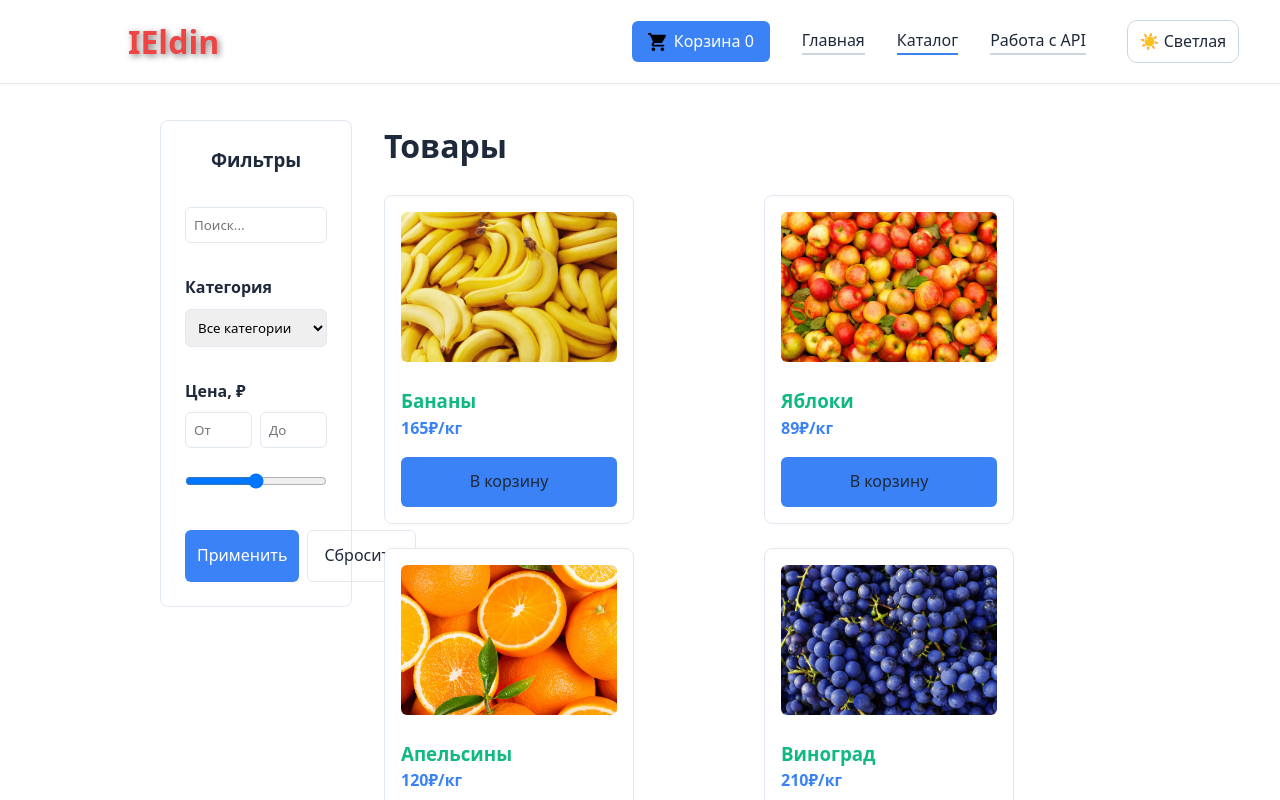
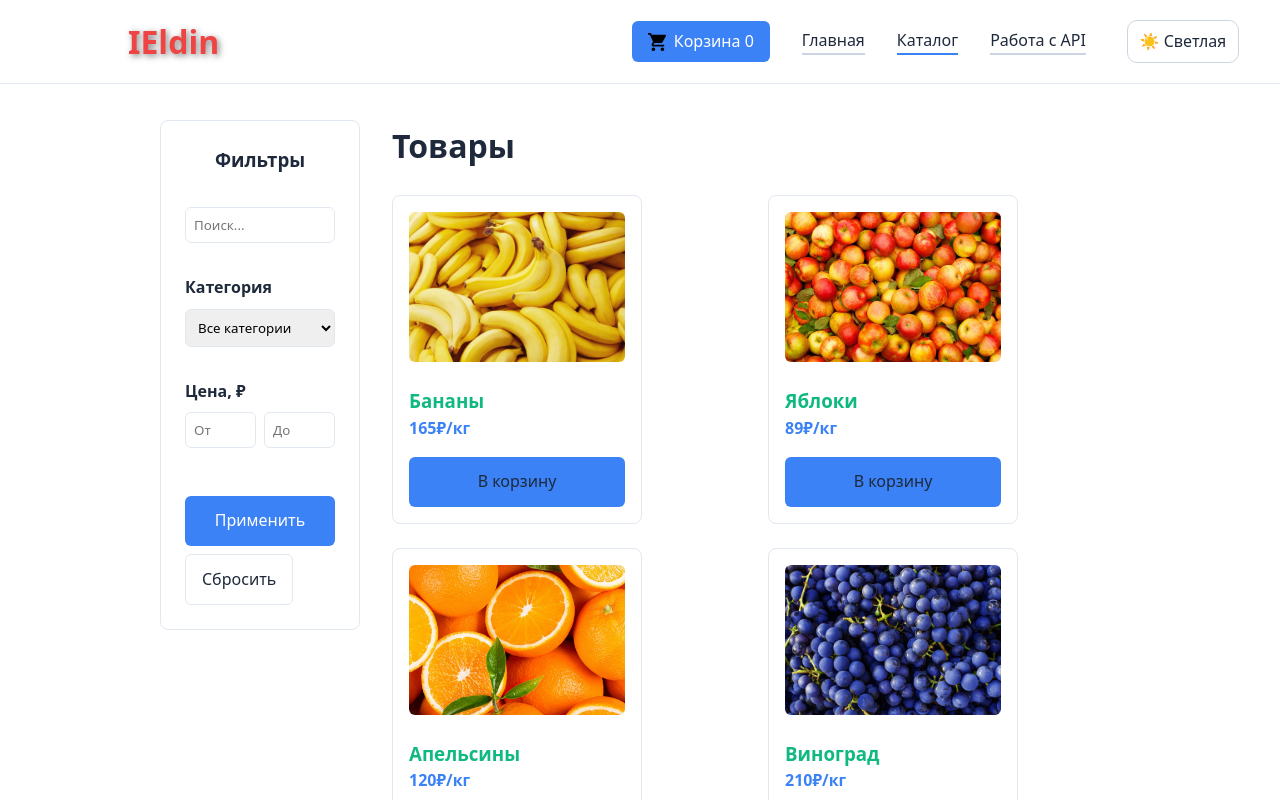
Before and after one commit to IlyaEldin/portfolioapp, a React (Vite) app: page /catalog in a window 1280 px wide. Shown: the top 800 px of the page. Built offline with nearby package versions, Linux system fonts and the light colour scheme.

Commit message:
Сделал фильтрацию

```diff
--- a/src/components/Catalog/Catalog.css
+++ b/src/components/Catalog/Catalog.css
@@ -7,12 +7,15 @@
 }
 
 .filter-bar {
+  display: flex;
+  flex-direction: column;
+  flex-wrap: wrap;
   width: 20%;
   background: var(--bg-card);
   padding: 1.5rem;
   border-radius: 8px;
   border: 1px solid var(--border-color);
-  flex-shrink: 0;
+  min-width: 200px;
 }
 
 .filter-bar h3 {
@@ -49,6 +52,7 @@
 
 .filter-actions {
   display: flex;
+  flex-wrap: wrap;
   gap: 0.5rem;
   margin-top: 1rem;
 }
@@ -84,3 +88,13 @@
   grid-template-columns: repeat(auto-fill, minmax(250px, 1fr));
   gap: 1.5rem;
 }
+
+.header-products {
+  display: flex;
+  align-items: center;
+}
+
+.header-products p {
+  margin-bottom: 1rem;
+  margin-left: 1.5rem;
+}
--- a/src/components/Catalog/Catalog.jsx
+++ b/src/components/Catalog/Catalog.jsx
@@ -1,25 +1,92 @@
 import "./Catalog.css";
 import ProductCard from "../ProductCard/ProductCard";
 import { PRODUCTS } from "../HomePage/products";
+import { useEffect, useState } from "react";
 
 export default function Catalog() {
+  const [searchValue, setSearchValue] = useState("");
+  const [priceValue, setPriceValue] = useState(["", ""]);
+  const [category, setCategory] = useState("Все категории");
+  const [productsVisible, setProductVisible] = useState(PRODUCTS);
+
+  useEffect(() => {
+    console.log(document.documentElement.clientWidth);
+  }, [searchValue]);
+
+  const handleFilterApply = () => {
+    console.log(priceValue);
+    let priceValueNew = "";
+
+    if (priceValue[0] !== "" && priceValue[1] === "") {
+      priceValueNew = 1000;
+    } else {
+      priceValueNew = priceValue[1];
+    }
+
+    setProductVisible(
+      PRODUCTS.filter(
+        (product) =>
+          (product.name.toLowerCase().includes(searchValue.toLowerCase()) ||
+            searchValue === "") &&
+          (category === product.category || category === "Все категории") &&
+          (product.price < priceValueNew || priceValueNew === "") &&
+          (product.price > priceValue[0] || priceValue[0] === "")
+      )
+    );
+  };
+
+  const handleFilterReset = () => {
+    setSearchValue("");
+    setPriceValue(["", ""]);
+    setCategory("Все категории");
+    setProductVisible(PRODUCTS);
+  };
+
+  const handleInitPrice = (event, type) => {
+    const newValue = event.target.value;
+
+    // проверка на стирание
+    if (newValue === "") {
+      setPriceValue((prev) => (type === "+" ? [prev[0], ""] : ["", prev[1]]));
+      return;
+    }
+
+    const numericValue = Number(newValue);
+    setPriceValue((prev) =>
+      !isNaN(numericValue) && isFinite(numericValue)
+        ? type === "+"
+          ? [prev[0], numericValue]
+          : [numericValue, prev[1]]
+        : prev
+    );
+  };
+
   return (
     <div className='catalog'>
       <div className='filter-bar'>
         <h3>Фильтры</h3>
 
         <div className='filter-group'>
-          <input type='text' placeholder='Поиск...' />
+          <input
+            value={searchValue}
+            onChange={(event) => {
+              setSearchValue(event.target.value);
+            }}
+            type='text'
+            placeholder='Поиск...'
+          />
         </div>
-
         <div className='filter-group'>
           <h4>Категория</h4>
-          <select>
-            <option>Все категории</option>
-            <option>Фрукты</option>
-            <option>Овощи</option>
-            <option>Ягоды</option>
-            <option>Зелень</option>
+          <select
+            value={category}
+            onChange={(event) => setCategory(event.target.value)}
+          >
+            <option value='Все категории'>Все категории</option>
+            <option value='Фрукты'>Фрукты</option>
+            <option value='Овощи'>Овощи</option>
+            <option value='Ягоды'>Ягоды</option>
+            <option value='Зелень'>Зелень</option>
           </select>
         </div>
 
@@ -27,23 +94,45 @@ export default function Catalog() {
           <h4>Цена, ₽</h4>
           <div className='price-range'>
             <div className='price-inputs'>
-              <input type='number' placeholder='От' min='0' />
-              <input type='number' placeholder='До' min='0' />
+              <input
+                value={priceValue[0]}
+                onChange={(event) => handleInitPrice(event, "-")}
+                type='text'
+                placeholder='От'
+                min='0'
+              />
+              <input
+                value={priceValue[1]}
+                onChange={(event) => handleInitPrice(event, "+")}
+                type='text'
+                placeholder='До'
+                min='0'
+              />
             </div>
-            <input type='range' className='price-slider' min='0' max='1000' />
           </div>
         </div>
-
         <div className='filter-actions'>
-          <button className='apply-btn'>Применить</button>
-          <button className='reset-btn'>Сбросить</button>
+          <button onClick={handleFilterApply} className='apply-btn'>
+            Применить
+          </button>
+          <button onClick={handleFilterReset} className='reset-btn'>
+            Сбросить
+          </button>
         </div>
       </div>
 
       <div className='products'>
-        <h1>Товары</h1>
+        <div className='header-products'>
+          <h1>Товары</h1>
+          <p>
+            {productsVisible.length !== PRODUCTS.length
+              ? `(найдено товаров: ${productsVisible.length})`
+              : ""}
+          </p>
+        </div>
+
         <div className='products-list'>
-          {PRODUCTS.map((product) => (
+          {productsVisible.map((product) => (
             <ProductCard key={product.id} product={product} />
           ))}
         </div>
--- a/src/components/Header/Header.jsx
+++ b/src/components/Header/Header.jsx
@@ -14,7 +14,7 @@ export default function Header() {
               <div className='cart-container'>
                 <button>
                   <img className='cart-logo' src={CartIcon} alt='star' />
-                  Корзина 0
+                  <p>Корзина 0</p>
                 </button>
               </div>
               <AppNavLink to={"/home"}>Главная</AppNavLink>
```
